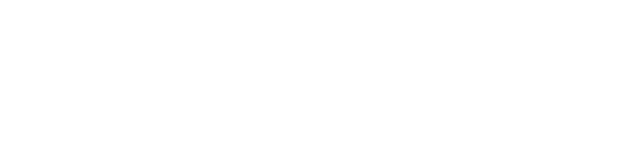
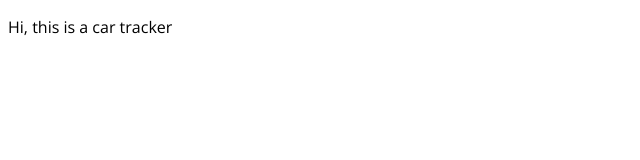
Before and after one commit to SquiddyPoos/cartracker, a plain HTML site: page docs/index.html in a window 1280 px wide. Shown: the whole page, without its empty margins (0-640 px from the left). Drawn offline with nearby package versions, Linux system fonts and the light colour scheme.

Commit message:
Update index.html

```diff
--- a/docs/index.html
+++ b/docs/index.html
@@ -5,7 +5,7 @@
 		<link rel="stylesheet" href="style.css" />
 		<link href="https://fonts.googleapis.com/css2?family=Open+Sans&display=swap" rel="stylesheet" />
 		<title>Hello!</title>
-		<script src = "internal.js" />
+		<script src = "internal.js"></script>
 	</head>
 
 	<body>
```
